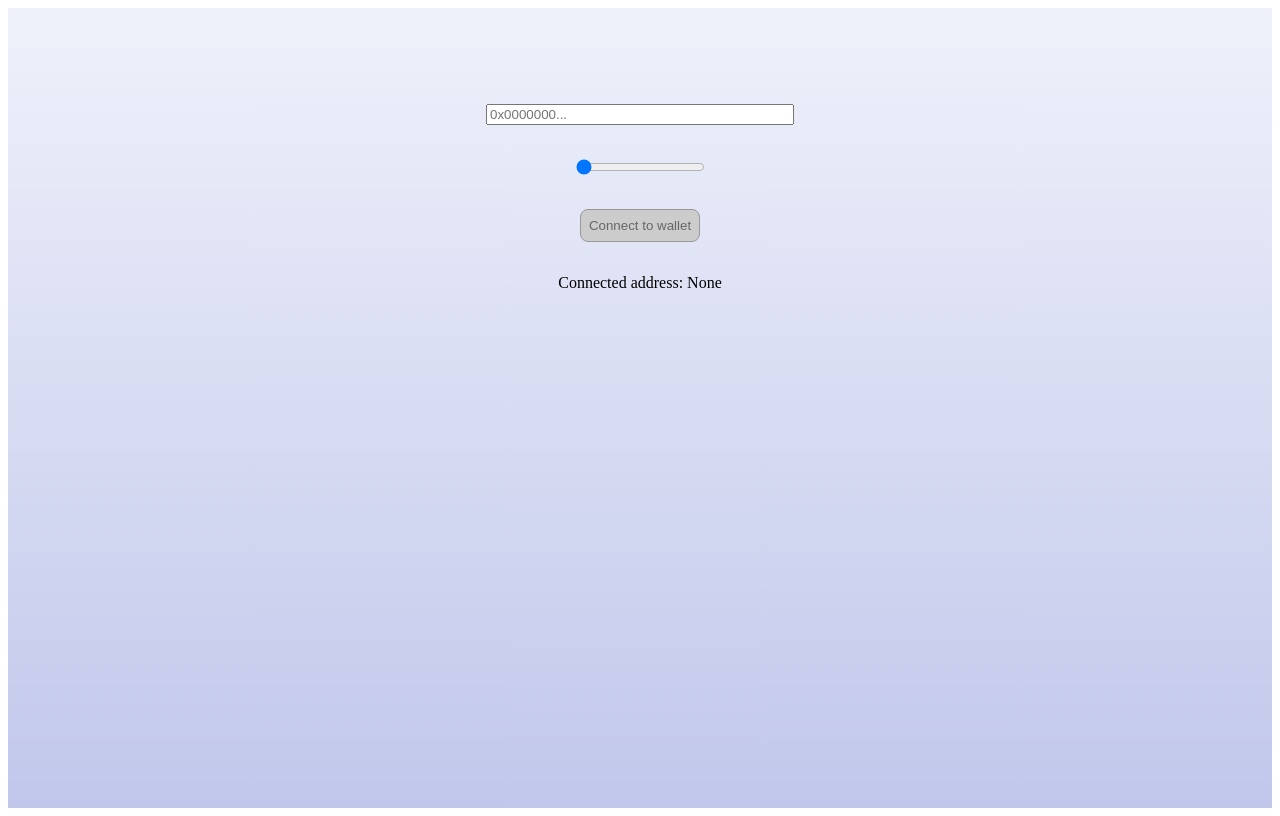
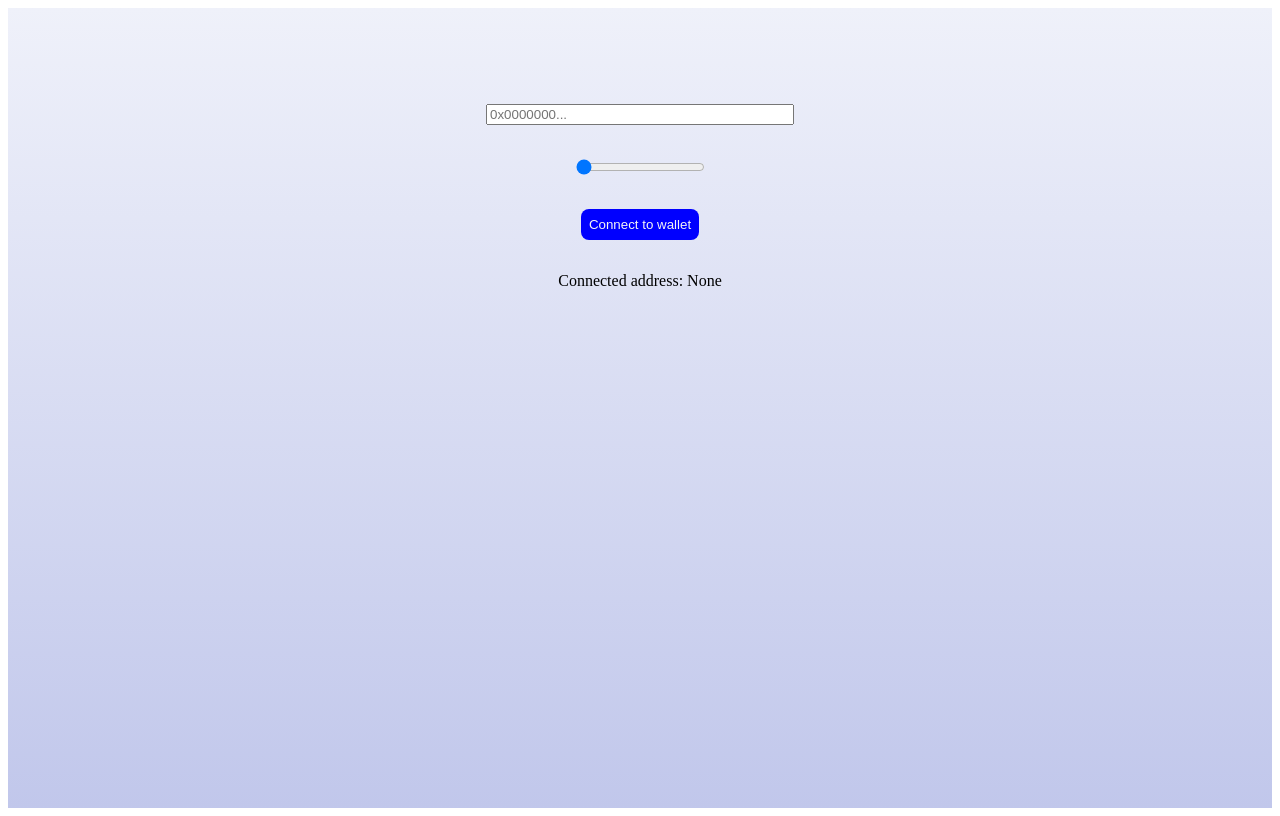
Before and after one commit to minthousenfts/contract-interacter, a React (Create React App) app: page / in a window 1280 px wide. Built offline with nearby package versions, Linux system fonts and the light colour scheme.

Commit message:
Minor fix

```diff
--- a/src/App.js
+++ b/src/App.js
@@ -74,7 +74,7 @@ export const App = () => {
           onMint={handleMint}
           gemType={getGemstoneName(gemstoneId)}
           isLoading={isAwaitingTxn}
-          isDisabled={!customerAddress}
+          isDisabled={wallet.address && !customerAddress}
         />
         <span style={{ fontSize: "16px" }}>
           Connected address: {wallet.address ? wallet.address : "None"}
```
